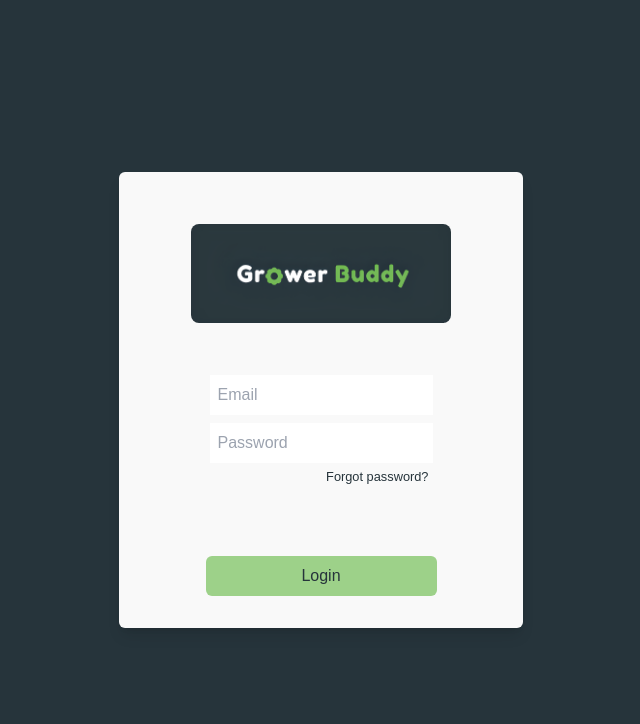
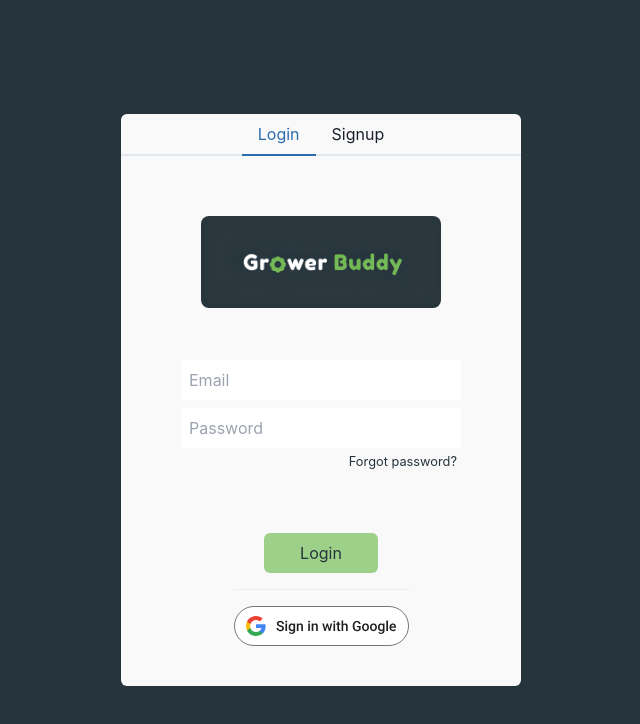
Before and after one commit to alvaropsouza/grower-buddy-frontend, a Next.js app: page / in a window 1280 px wide. Shown: the top 724 px of the page, without its empty margins (319-959 px from the left). Built offline with nearby package versions, Linux system fonts and the light colour scheme.

Commit message:
added last details on login screen

```diff
--- a/package.json
+++ b/package.json
@@ -9,6 +9,7 @@
     "start": "next start"
   },
   "dependencies": {
+    "@chakra-ui/react": "^2.8.1",
     "@emotion/react": "^11.11.1",
     "@emotion/styled": "^11.11.0",
     "@mui/icons-material": "^5.14.16",
@@ -16,6 +17,7 @@
     "@t3-oss/env-nextjs": "^0.7.0",
     "antd": "^5.11.0",
     "axios": "^1.6.0",
+    "framer-motion": "^10.16.4",
     "next": "^14.0.0",
     "react": "18.2.0",
     "react-dom": "18.2.0",
--- a/src/components/loginForm/loginForm.tsx
+++ b/src/components/loginForm/loginForm.tsx
@@ -3,8 +3,9 @@ import React, { useState, type FormEvent } from "react";
 import Image from "next/image";
 import { loginUser } from "../../services/User/UserService";
 import { useRouter } from "next/navigation";
-import LoginButton from "~/components/ui/Buttons";
+import { LoginButton } from "~/components/ui/Buttons";
 import Spinner from "~/components/ui/Spinner";
+import { Divider } from "@chakra-ui/react";
 
 export default function LoginForm() {
   const router = useRouter();
@@ -38,22 +39,22 @@ export default function LoginForm() {
     }
   };
   return (
-    <div>
+    <div className="min-w-0 rounded-md bg-[#f9f9f9] p-6">
       <form
         onSubmit={handleSubmit}
-        className="flex flex-col items-center justify-center rounded-md bg-[#f9f9f9] p-8 shadow-lg"
+        className="flex flex-col items-center justify-center"
       >
         <Image
           src="/logo.png"
           alt=""
-          width={260}
+          width={240}
           height={0}
           style={{
             height: "auto",
           }}
           className="mx-10 mb-12 mt-5 flex select-none rounded-lg"
         />
-        <div className="flex flex-col ">
+        <div className="flex w-[90%] flex-col">
           <div className="flex flex-col">
             <input
               type="email"
@@ -79,7 +80,21 @@ export default function LoginForm() {
             </small>
             <hr className="my-5" />
           </div>
+        </div>
+        <div className="flex flex-col items-center justify-center">
           {loginButton}
+          <Divider className="m-4" />
+
+          <Image
+            src="/web_light_rd_SI.svg"
+            alt=""
+            width={0}
+            height={40}
+            style={{
+              width: "auto",
+            }}
+            className=""
+          />
         </div>
       </form>
     </div>
--- a/src/components/ui/Buttons.tsx
+++ b/src/components/ui/Buttons.tsx
@@ -1,8 +1,8 @@
-export default function LoginButton() {
+export function LoginButton() {
   return (
     <button
       type="submit"
-      className="mt-12 rounded-md bg-[#9DD189] p-2 text-[#26343b] hover:bg-[#6FBD52] focus:outline-none"
+      className="mt-10 rounded-md bg-[#9DD189] p-2 px-9 text-[#26343b] hover:bg-[#6FBD52] focus:outline-none"
     >
       Login
     </button>
--- a/src/components/ui/Spinner.tsx
+++ b/src/components/ui/Spinner.tsx
@@ -1,23 +1,9 @@
+import { Spinner as SpinnerChakra } from "@chakra-ui/react";
+
 export default function Spinner() {
   return (
     <div role="status" className="mt-12 flex items-center justify-center p-1">
-      <svg
-        aria-hidden="true"
-        className="inline h-8 w-8 animate-spin fill-green-500 text-gray-200 dark:text-gray-600"
-        viewBox="0 0 100 101"
-        fill="none"
-        xmlns="http://www.w3.org/2000/svg"
-      >
-        <path
-          d="M100 50.5908C100 78.2051 77.6142 100.591 50 100.591C22.3858 100.591 0 78.2051 0 50.5908C0 22.9766 22.3858 0.59082 50 0.59082C77.6142 0.59082 100 22.9766 100 50.5908ZM9.08144 50.5908C9.08144 73.1895 27.4013 91.5094 50 91.5094C72.5987 91.5094 90.9186 73.1895 90.9186 50.5908C90.9186 27.9921 72.5987 9.67226 50 9.67226C27.4013 9.67226 9.08144 27.9921 9.08144 50.5908Z"
-          fill="currentColor"
-        />
-        <path
-          d="M93.9676 39.0409C96.393 38.4038 97.8624 35.9116 97.0079 33.5539C95.2932 28.8227 92.871 24.3692 89.8167 20.348C85.8452 15.1192 80.8826 10.7238 75.2124 7.41289C69.5422 4.10194 63.2754 1.94025 56.7698 1.05124C51.7666 0.367541 46.6976 0.446843 41.7345 1.27873C39.2613 1.69328 37.813 4.19778 38.4501 6.62326C39.0873 9.04874 41.5694 10.4717 44.0505 10.1071C47.8511 9.54855 51.7191 9.52689 55.5402 10.0491C60.8642 10.7766 65.9928 12.5457 70.6331 15.2552C75.2735 17.9648 79.3347 21.5619 82.5849 25.841C84.9175 28.9121 86.7997 32.2913 88.1811 35.8758C89.083 38.2158 91.5421 39.6781 93.9676 39.0409Z"
-          fill="currentFill"
-        />
-      </svg>
-      <span className="sr-only">Loading...</span>
+      <SpinnerChakra color="green" size="lg" />
     </div>
   );
 }
--- a/src/pages/_app.tsx
+++ b/src/pages/_app.tsx
@@ -1,14 +1,17 @@
 import "react-toastify/dist/ReactToastify.css";
 import { type AppType } from "next/dist/shared/lib/utils";
 import { ToastContainer } from "react-toastify";
+import { ChakraProvider } from "@chakra-ui/react";
 
 import "~/styles/globals.css";
 
 const MyApp: AppType = ({ Component, pageProps }) => {
   return (
     <>
-      <Component {...pageProps} />
-      <ToastContainer />
+      <ChakraProvider>
+        <Component {...pageProps} />
+        <ToastContainer />
+      </ChakraProvider>
     </>
   );
 };
--- a/src/pages/index.tsx
+++ b/src/pages/index.tsx
@@ -1,5 +1,6 @@
 import Head from "next/head";
 import LoginForm from "~/components/loginForm/loginForm";
+import { Tabs, TabList, TabPanels, Tab, TabPanel } from "@chakra-ui/react";
 
 export default function Home() {
   return (
@@ -10,8 +11,29 @@ export default function Home() {
         <link rel="icon" href="/favicon.ico" />
       </Head>
 
-      <main className="flex min-h-screen flex-col items-center justify-center bg-[#26343b]	">
-        <LoginForm />
+      <main className="min-w-screen flex min-h-screen flex-col items-center justify-center bg-[#26343b]	">
+        <Tabs
+          align="center"
+          size="md"
+          className="items-center rounded-md bg-[#f9f9f9]"
+        >
+          <TabList>
+            <Tab>Login</Tab>
+            <Tab>Signup</Tab>
+          </TabList>
+
+          <TabPanels>
+            <TabPanel>
+              <LoginForm />
+            </TabPanel>
+            <TabPanel>
+              <LoginForm />
+            </TabPanel>
+            <TabPanel>
+              <LoginForm />
+            </TabPanel>
+          </TabPanels>
+        </Tabs>
       </main>
     </>
   );
```
Also changed, not shown: public/web_light_rd_SI.svg (added), 1 other file (tests, documents, lock files or other folders).
